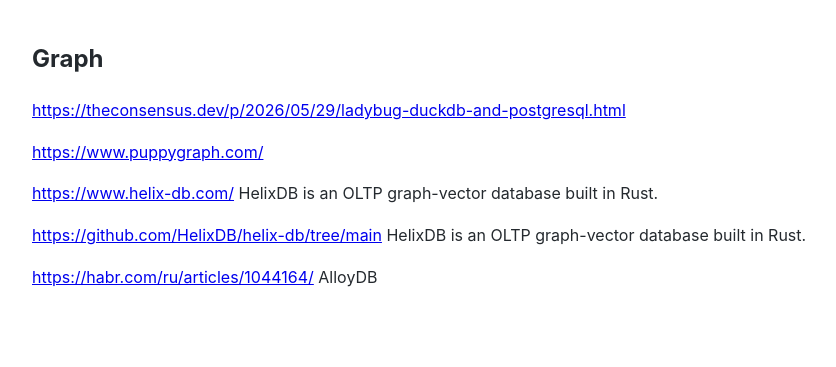
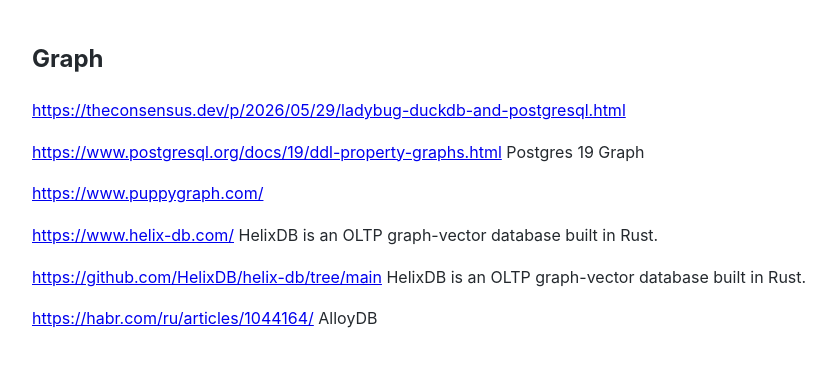
Before and after one commit to Michael-Lubinsky/michael-lubinsky.github.com, a Jekyll site: the page built from graph/graph.md, in a window 1280 px wide. Shown: the top 367 px of the page, without its empty margins (158-994 px from the left). Built offline with Jekyll 4.4.1, drawn with Linux system fonts in a browser that asks for light colours; our own code applies the rules of GitHub Pages for plain Markdown files.

Commit message:
Update graph.md

```diff
--- a/graph/graph.md
+++ b/graph/graph.md
@@ -1,6 +1,8 @@
 ## Graph
 
 <https://theconsensus.dev/p/2026/05/29/ladybug-duckdb-and-postgresql.html>
+
+<https://www.postgresql.org/docs/19/ddl-property-graphs.html> Postgres 19 Graph
 
 <https://www.puppygraph.com/>
 
```
